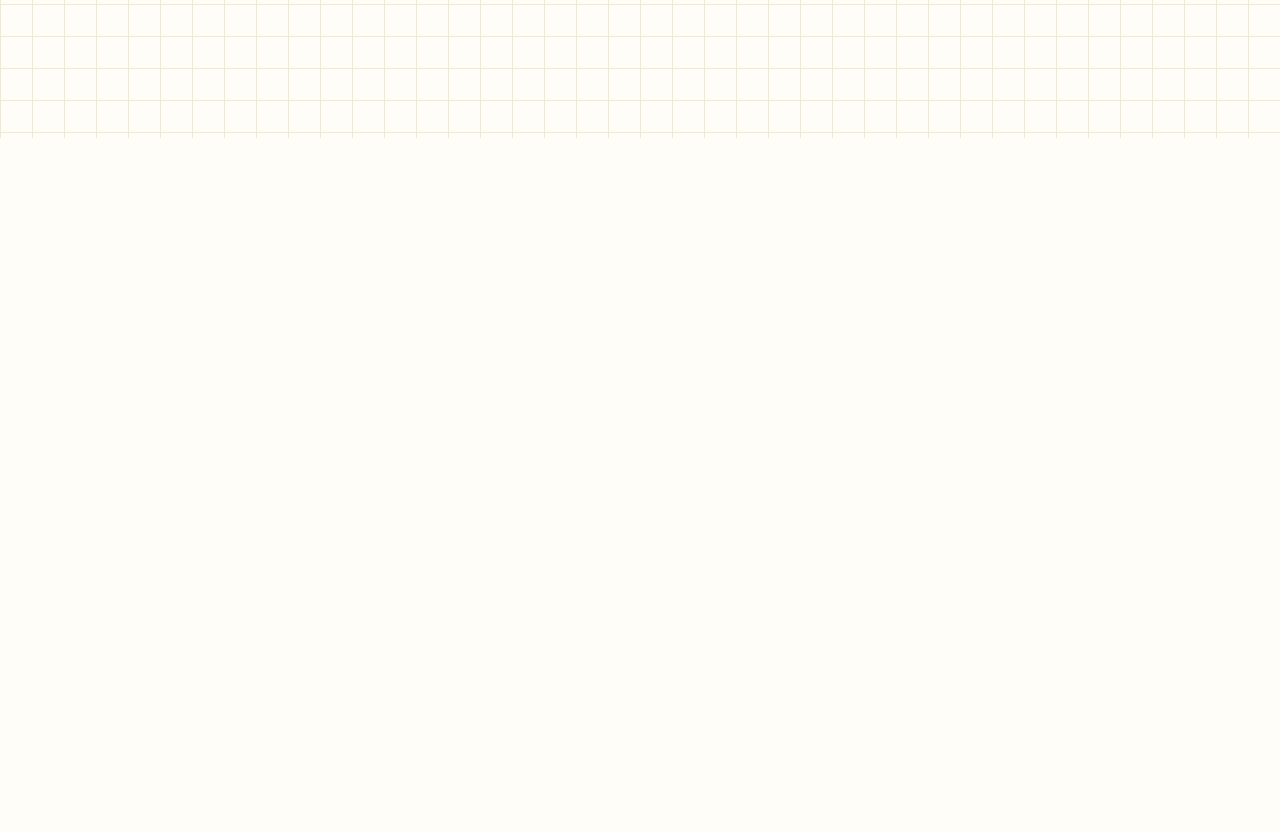
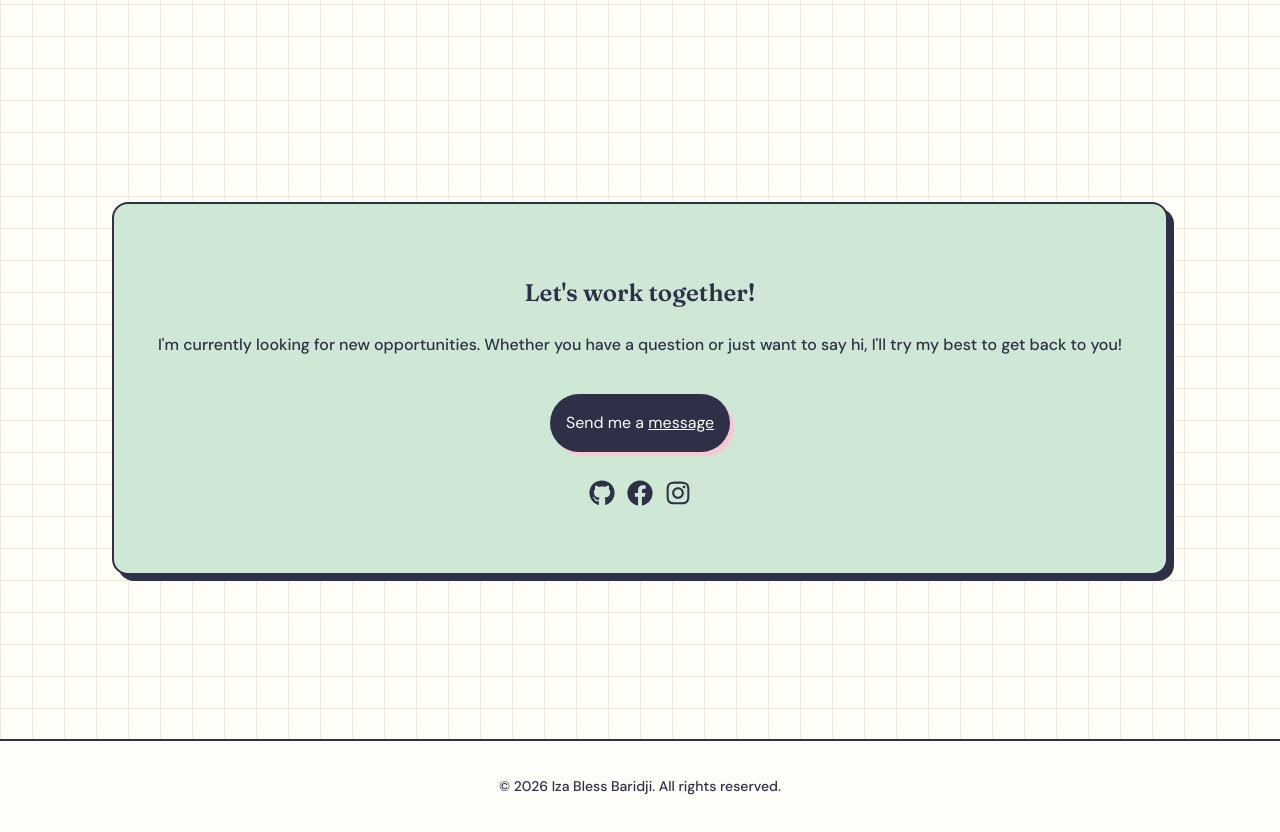
Before and after one commit to archibb/my-portfolio, a React (Vite) app: page / in a window 1280 px wide. Shown: the part 2140-2972 px from the top of the page. Before the commit the page ends 2278 px from the top, so only its background shows below. Built offline with nearby package versions, Linux system fonts and the light colour scheme.

Commit message:
Contact and Footer section

```diff
--- a/package.json
+++ b/package.json
@@ -11,7 +11,8 @@
   },
   "dependencies": {
     "react": "^19.2.8",
-    "react-dom": "^19.2.8"
+    "react-dom": "^19.2.8",
+    "react-icons": "^5.7.0"
   },
   "devDependencies": {
     "@eslint/js": "^10.0.1",
--- a/src/App.jsx
+++ b/src/App.jsx
@@ -3,6 +3,9 @@ import Hero from './components/Hero'
 import About from './components/About'
 import Skills from './components/Skills'
 import Projects from './components/Projects'
+import Contact from './components/Contact'
+import Footer from './components/Footer'
+
 
 function App() {
   return (
@@ -12,6 +15,8 @@ function App() {
       <About />
       <Skills />
       <Projects />
+      <Contact />
+      <Footer />
     </>
   );
 }
--- /dev/null
+++ b/src/components/Contact.css
@@ -0,0 +1,51 @@
+.contact {
+    position: relative;
+    max-width: 1120px;
+    margin: 0px auto;
+    margin-bottom: 100px;
+    padding: 64px 32px;
+    box-sizing: border-box;
+}
+
+.contact-cont {
+    position: relative;
+    background-color: var(--green);
+    border: 2px solid var(--tc);
+    border-radius: 16px;
+    box-shadow: 6px 6px 0px var(--tc);
+    padding: 50px 30px;
+    text-align: center;
+}
+
+.contact-desc {
+    font-weight: 500;
+}
+
+.contact-email-cont {
+    display: flex;
+    flex: wrap;
+    justify-content: center;
+    gap: 12px;
+    padding: 20px 0px 20px 0px;
+}
+
+.contact-email {
+    background-color: var(--tc);
+    color: var(--bgc);
+    padding: 16px 16px;
+    border-radius: 999px;
+    box-shadow: 4px 4px 0px var(--pink);
+}
+
+.email-link {
+    color: var(--bgc);
+    text-decoration: underline;
+}
+
+.socials-cont {
+    display: flex;
+    flex: wrap;
+    justify-content: center;
+    gap: 12px;
+    padding: 8px 0px 10px 0px;
+}
--- /dev/null
+++ b/src/components/Contact.jsx
@@ -0,0 +1,42 @@
+import './Contact.css'
+import { FaGithub } from 'react-icons/fa'
+import { FaFacebook } from "react-icons/fa"
+import { FaInstagram } from "react-icons/fa6"
+
+function Contact() {
+    return (
+      <section className="contact" id="contact">
+        <div>
+          <div className="contact-cont">
+            <h1 className="contact-header"> Let's work together! </h1>
+            <p className="contact-desc">
+                I'm currently looking for new opportunities.
+                Whether you have a question or just want to say hi, I'll try my best to get back to you!
+            </p>
+
+            <div className="contact-email-cont">
+              <span className="contact-email">
+                  Send me a <a href="mailto:izablessbaridji20@gmail.com" target="_blank" rel="noopener noreferrer" className="email-link"> message </a> </span>
+            </div>
+
+            <div className="socials-cont">
+              <a href="https://github.com/archibb" target="_blank" rel="noopener noreferrer" className="github-link">
+                <FaGithub size={26}/>
+              </a>
+
+              <a href="https://www.facebook.com/iza.bless.baridji" target="_blank" rel="noopener noreferrer" className="facebook-link">
+                <FaFacebook size={26}/>
+              </a>
+
+              <a href="https://www.instagram.com/zblss_/" target="_blank" rel="noopener noreferrer" className="instagram-link">
+                <FaInstagram size={26}/>
+              </a>
+            </div>
+          </div>
+        </div>
+
+      </section>
+    );
+}
+
+export default Contact
--- /dev/null
+++ b/src/components/Footer.css
@@ -0,0 +1,9 @@
+.footer {
+    position: relative;
+    background-color: var(--bgc);
+    padding: 20px 32px;
+    text-align: center;
+    font-size: 14px;
+    border-top: 2px solid var(--tc);
+    font-weight: 500;
+}
--- /dev/null
+++ b/src/components/Footer.jsx
@@ -0,0 +1,13 @@
+import './Footer.css'
+
+function Footer() {
+    return (
+        <footer className="footer">
+            <div className="footer-cont">
+                <p>&copy; 2026 Iza Bless Baridji. All rights reserved. </p>
+            </div>
+        </footer>
+    );
+}
+
+export default Footer
```
Also changed, not shown: 1 other file (tests, documents, lock files or other folders).
